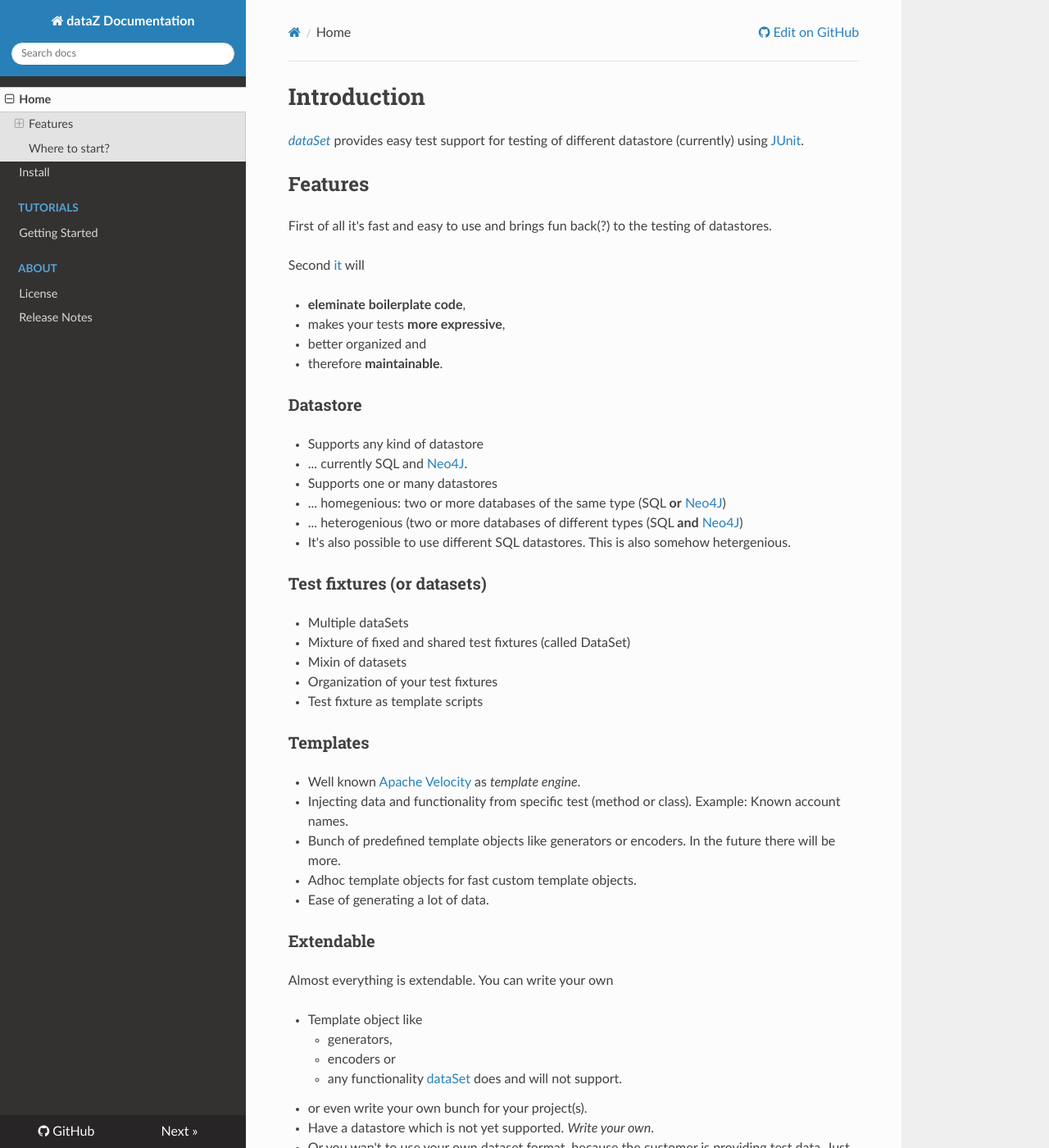
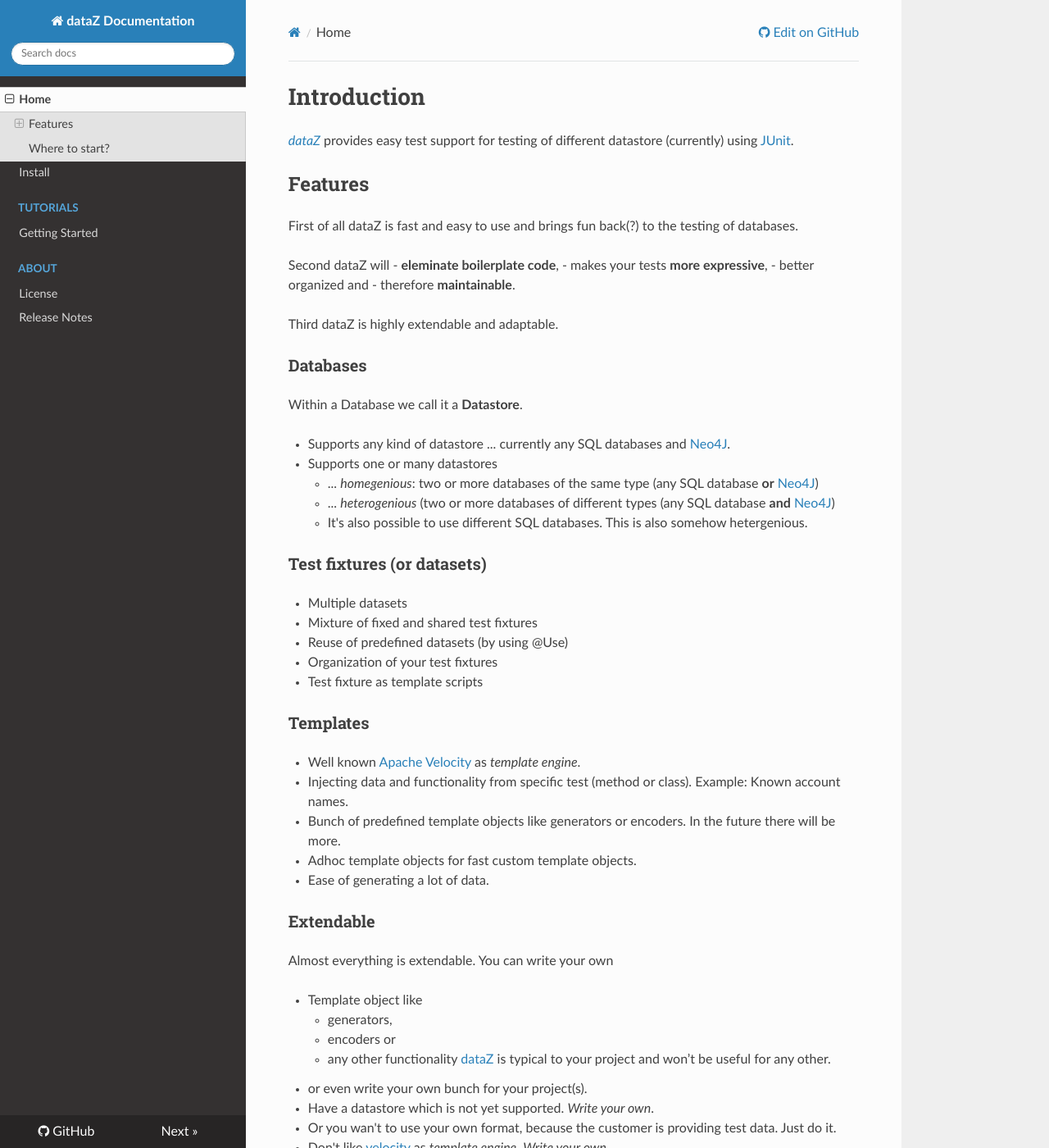
Before and after one commit to dataz/dataz-doc, an MkDocs documentation site: the page built from docs/index.md, in a window 1280 px wide and 1400 px high. Shown: the whole window at 82% size. Built offline with MkDocs 1.6.1, drawn with Linux system fonts in a browser that asks for light colours; nearby versions of some CDN libraries; old or Windows-style settings are respelled for this version of MkDocs; some of the changed text lies outside the part shown.

Commit message:
Mov/Rename dataSet
All repositories will be moved to https://github.com/dataz and the
projects has been renamed.

```diff
--- a/docs/index.md
+++ b/docs/index.md
@@ -1,35 +1,37 @@
 # Introduction
 
-[_dataSet_][ds] provides easy test support for testing of different datastore (currently) using [JUnit][ju].
+[_dataZ_][dz] provides easy test support for testing of different datastore (currently) using [JUnit][ju].
 
 ## Features
 
-First of all it's fast and easy to use and brings fun back(?) to the testing of datastores.
+First of all dataZ is fast and easy to use and brings fun back(?) to the testing of databases.
 
-Second [it][ds] will
 
+Second dataZ will
 - __eleminate boilerplate code__,
 - makes your tests __more expressive__,
 - better organized and
 - therefore __maintainable__.
 
+Third dataZ is highly extendable and adaptable.
 
-### Datastore
+### Databases
+
+Within a Database we call it a __Datastore__.
 
 - Supports any kind of datastore
-- ... currently SQL and [Neo4J][n4j].
-
+ ... currently any SQL databases and [Neo4J][n4j].
 - Supports one or many datastores
-- ... homegenious: two or more databases of the same type (SQL __or__ [Neo4J][n4j])
-- ... heterogenious (two or more databases of different types (SQL __and__ [Neo4J][n4j])
-- It's also possible to use different SQL datastores. This is also somehow hetergenious.
+	*  ... _homegenious_: two or more databases of the same type (any SQL database __or__ [Neo4J][n4j])
+	*  ... _heterogenious_ (two or more databases of different types (any SQL database __and__ [Neo4J][n4j])
+	*  It's also possible to use different SQL databases. This is also somehow hetergenious.
 
 
 ### Test fixtures (or datasets)
 
-- Multiple dataSets
-- Mixture of fixed and shared test fixtures (called DataSet)
-- Mixin of datasets
+- Multiple datasets
+- Mixture of fixed and shared test fixtures
+- Reuse of predefined datasets (by using @Use)
 - Organization of your test fixtures
 - Test fixture as template scripts
 
@@ -48,11 +50,11 @@ Almost everything is extendable. You can write your own
 - Template object like
 	- generators,
 	- encoders or
-	- any functionality [dataSet][ds] does and will not support.
+	- any other functionality [dataZ][dz] is typical to your project and won’t be useful for any other.
 - or even write your own bunch for your project(s).
 
 - Have a datastore which is not yet supported. _Write your own_.
-- Or you wan't to use your own dataset format, because the customer is providing test data. Just do it.
+- Or you wan't to use your own format, because the customer is providing test data. Just do it.
 
 - Don't like [velocity][vc] as _template engine_. _Write your own_.
 
@@ -61,7 +63,7 @@ Almost everything is extendable. You can write your own
 
 
 
-[ds]: http://github.com/loddar/dataset "dataSet (core) on github"
+[dz]: http://github.com/dataz "dataZ@github"
 [n4j]: http://neo4j.com/ "Home of Neo4J"
 [ju]: http://junit.org/ "Home of JUnit"
 [vc]: http://velocity.apache.org/ "Home of Apache Velocity"
```
Also changed, not shown: docs/install.md (+1 -1 lines), 2 other files.
